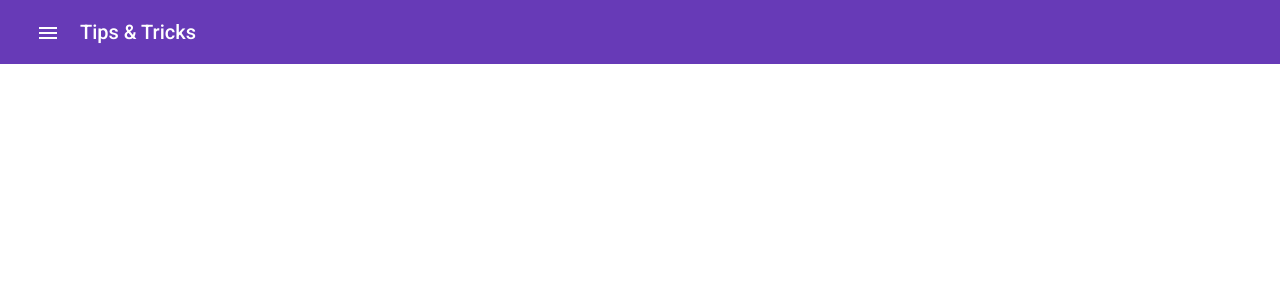
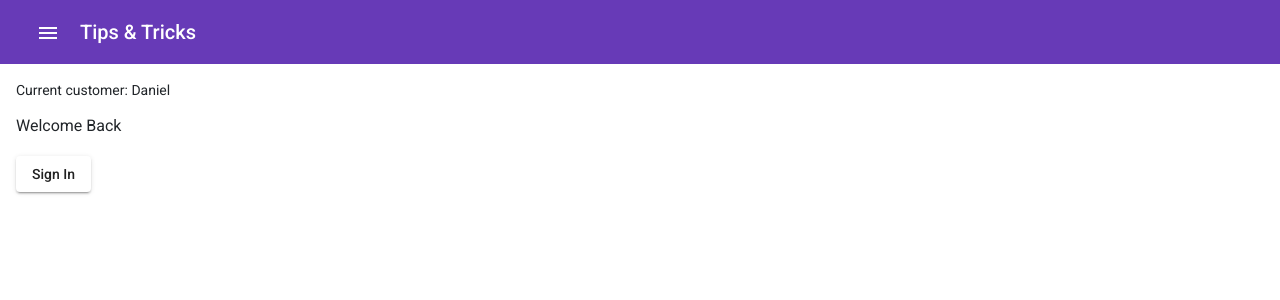
Before and after one commit to danwulff/tips-and-tricks, an Angular app: page /templates/one in a window 1280 px wide. Before the commit this address led to /. Shown: the top 300 px of the page. Built offline with nearby package versions, Linux system fonts and the light colour scheme.

Commit message:
templates/syntax

```diff
--- a/src/app/app.component.html
+++ b/src/app/app.component.html
@@ -19,8 +19,7 @@
   </mat-menu>
 
   <mat-menu #templates="matMenu">
-    <a mat-menu-item>one</a>
-    <a mat-menu-item>two</a>
+    <a routerLink="/templates/one" mat-menu-item>Syntax</a>
   </mat-menu>
 
   <router-outlet></router-outlet>
--- a/src/app/app.component.ts
+++ b/src/app/app.component.ts
@@ -2,6 +2,7 @@ import { Component } from '@angular/core';
 
 @Component({
   selector: 'app-root',
-  templateUrl: './app.component.html'
+  templateUrl: './app.component.html',
+  styleUrls: ['./app.component.scss']
 })
 export class AppComponent {}
--- /dev/null
+++ b/src/app/templates/syntax/syntax.component.html
@@ -0,0 +1,9 @@
+
+<p>Current customer: {{ currentCustomer?.name }}</p>
+<!-- <p [innerText]="'CurrentCustomer: ' + currentCustomer?.name"></p> -->
+
+<h3 [class]='currentCustomer?.type'>Welcome Back</h3>
+
+<button mat-raised-button (click)="handleSignIn(currentCustomer)">Sign In</button>
+<!-- handleSignIn($event.target) -->
+<!-- handleSignIn($event.target) -->
--- /dev/null
+++ b/src/app/templates/syntax/syntax.component.ts
@@ -0,0 +1,29 @@
+import { Component } from '@angular/core';
+
+interface Customer {
+  id: number;
+  name: string;
+  type: 'paid' | 'free';
+}
+
+@Component({
+  selector: 'app-syntax',
+  templateUrl: './syntax.component.html',
+  styleUrls: ['./syntax.component.scss']
+})
+export class SyntaxComponent {
+  currentCustomer: Customer = {
+    id: 1,
+    name: 'Daniel',
+    type: 'free'
+  };
+
+  constructor() { }
+
+  handleSignIn(customer: Customer): void {
+  // handleSignIn(event: MouseEvent): void {
+  //https://developer.mozilla.org/en-US/docs/Web/API/Event
+    console.log(customer);
+    // do some stuff
+  }
+}
```
Also changed, not shown: src/app/app.module.ts (+6 -1 lines), src/app/app.component.scss (added), src/app/templates/syntax/syntax.component.scss (added).
